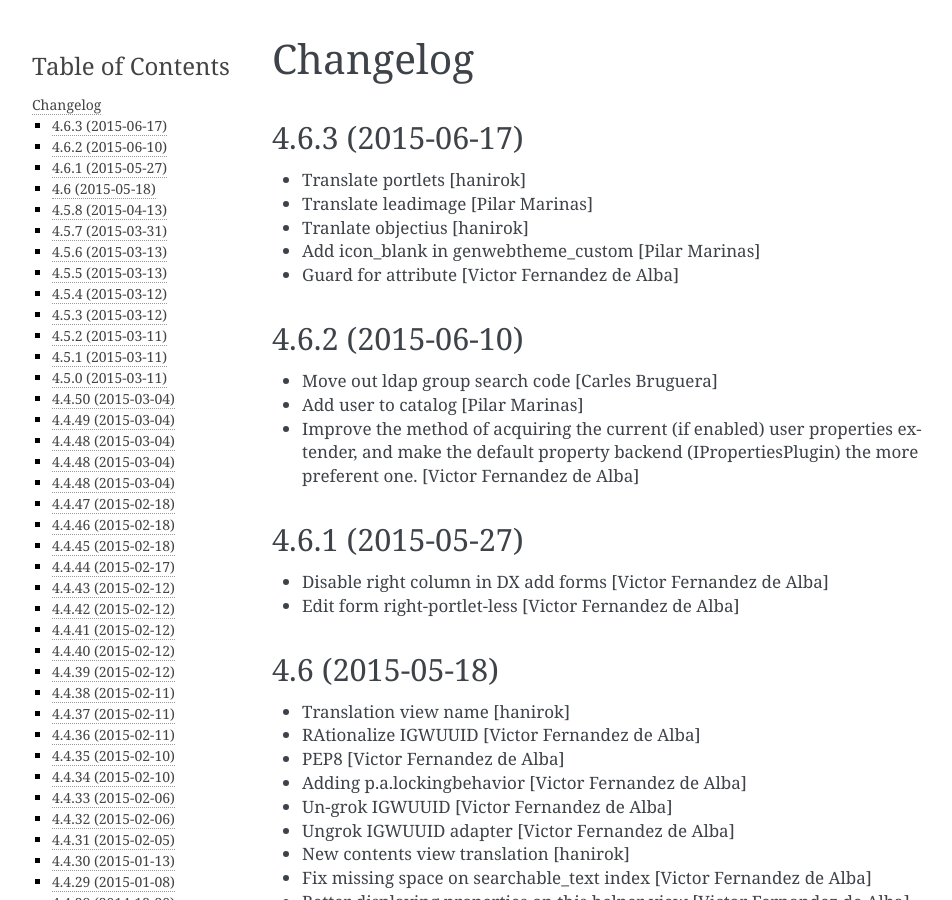
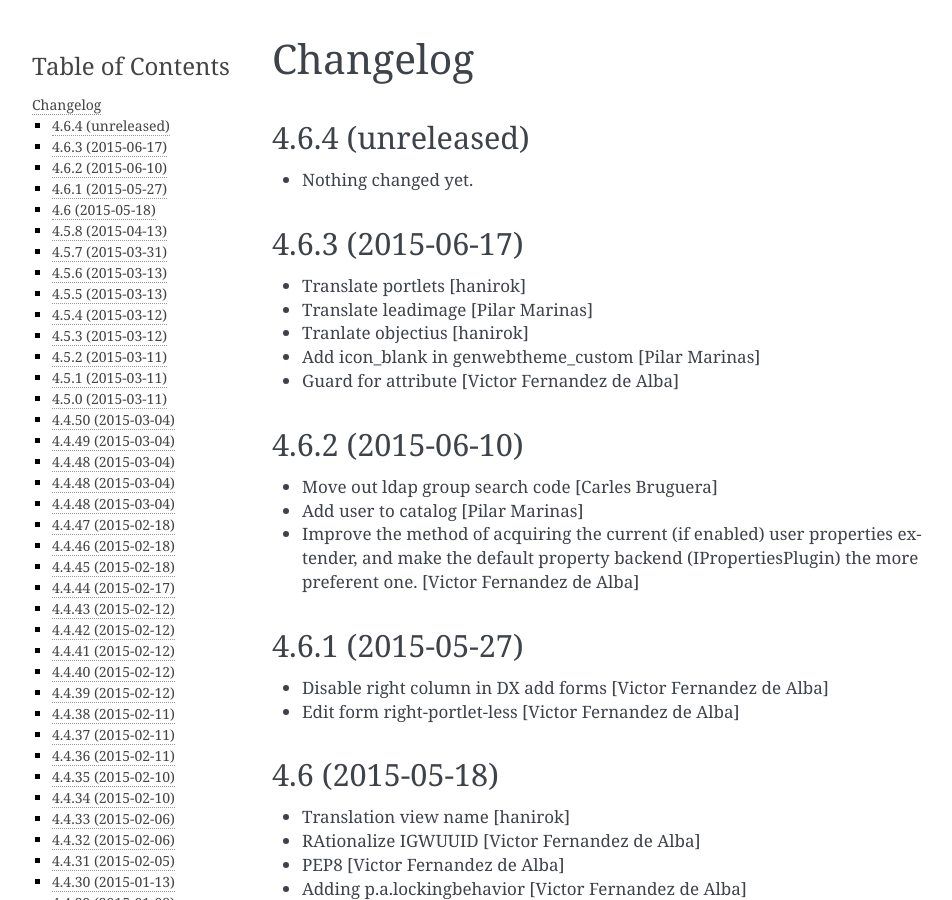
Before and after one commit to UPCnet/genweb.core, a Sphinx documentation site: the page built from docs/HISTORY.rst, in a window 1280 px wide and 900 px high. Shown: the whole window, without its empty margins (148-1100 px from the left). Built offline with Sphinx 7.4.7, drawn with Linux system fonts in a browser that asks for light colours.

Commit message:
Back to development: 4.6.4

```diff
--- a/docs/HISTORY.rst
+++ b/docs/HISTORY.rst
@@ -1,5 +1,11 @@
 Changelog
 =========
+
+4.6.4 (unreleased)
+------------------
+
+- Nothing changed yet.
+
 
 4.6.3 (2015-06-17)
 ------------------
--- a/setup.py
+++ b/setup.py
@@ -1,7 +1,7 @@
 from setuptools import setup, find_packages
 import os
 
-version = '4.6.3'
+version = '4.6.4.dev0'
 
 README = open('README.rst').read()
 HISTORY = open(os.path.join('docs', 'HISTORY.rst')).read()
```
